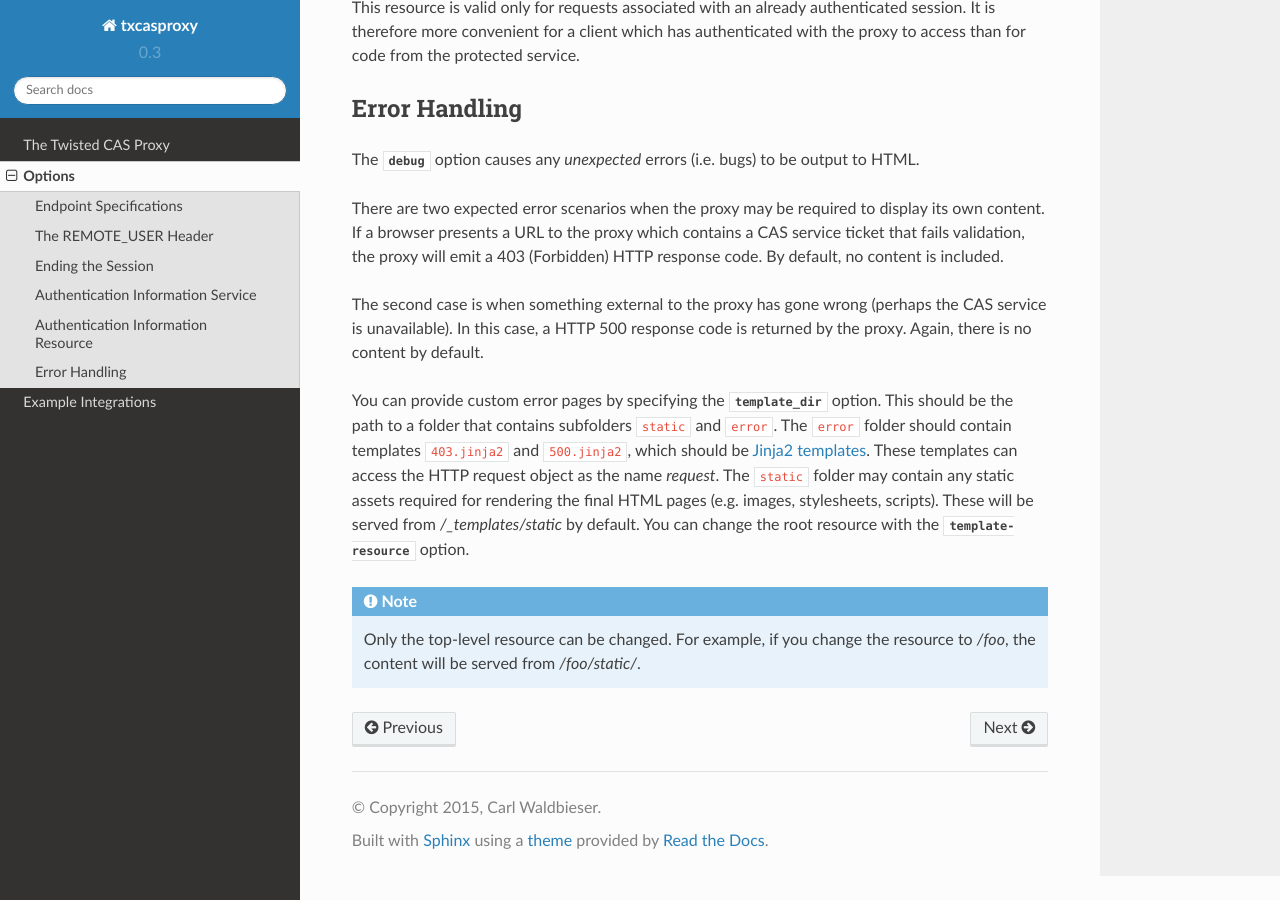
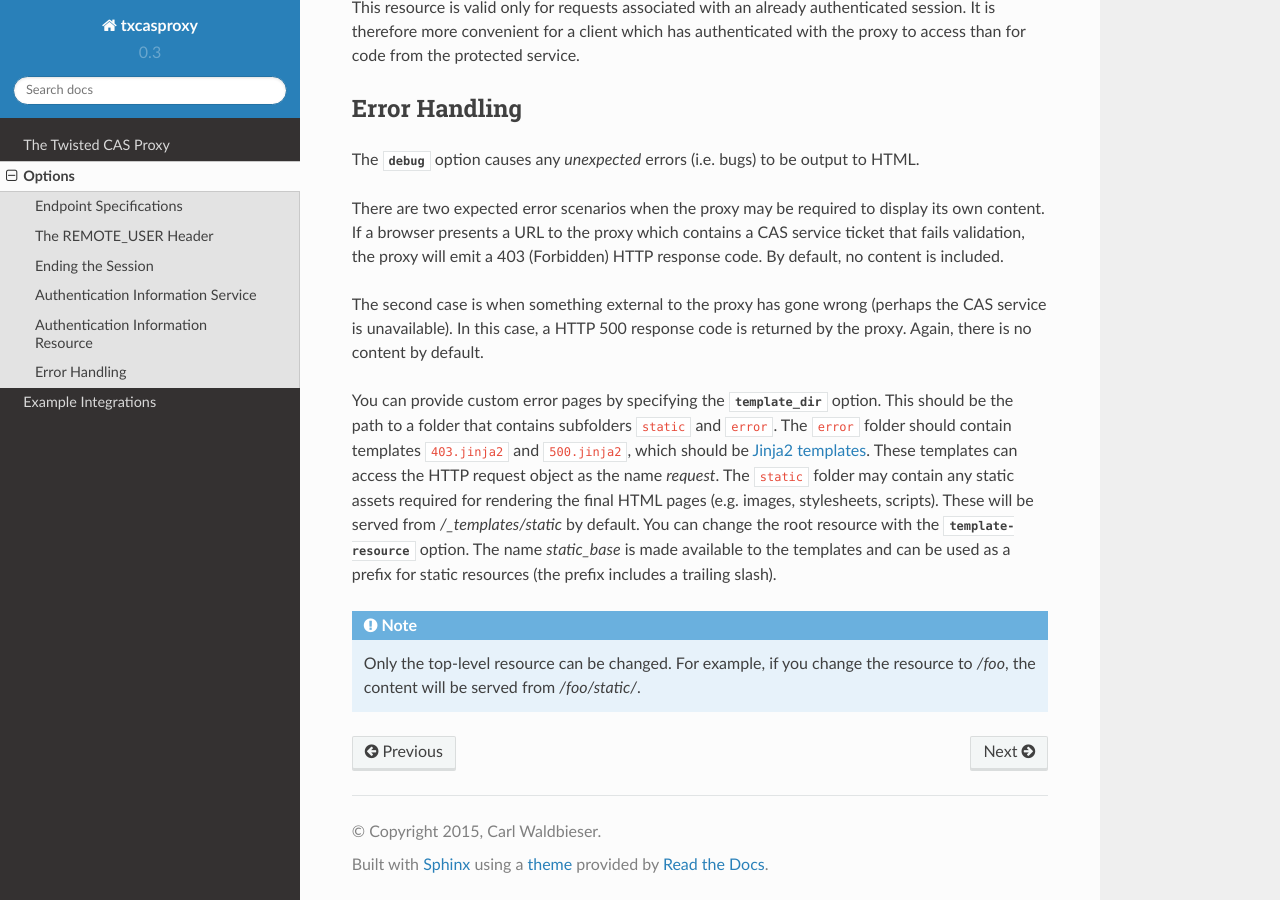
Before and after one commit to cwaldbieser/txcasproxy, a Sphinx documentation site: the page built from doc/source/options.rst, in a window 1280 px wide and 900 px high, scrolled down 2250 px. Built offline with Sphinx 7.4.7 and the Read the Docs theme 2.0.0, drawn with Linux system fonts in a browser that asks for light colours.

Commit message:
Added blurb in docs to mention the `static_base` name made available to error templates.

```diff
--- a/doc/source/options.rst
+++ b/doc/source/options.rst
@@ -142,7 +142,8 @@ should be `Jinja2 templates`_.  These templates can access the HTTP request obje
 `request`.  The :file:`static` folder may contain any static assets required for rendering the
 final HTML pages (e.g. images, stylesheets, scripts).  These will be served from
 `/_templates/static` by default.  You can change the root resource with the
-:option:`template-resource` option.
+:option:`template-resource` option.  The name `static_base` is made available to the templates
+and can be used as a prefix for static resources (the prefix includes a trailing slash).
 
 .. note::
 
```
